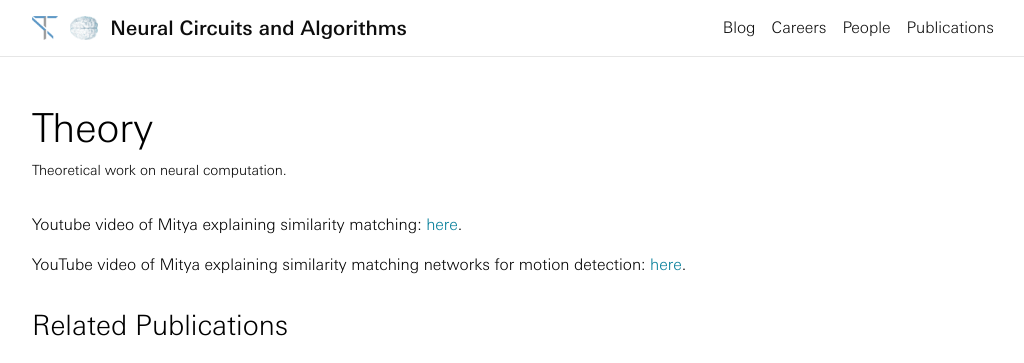
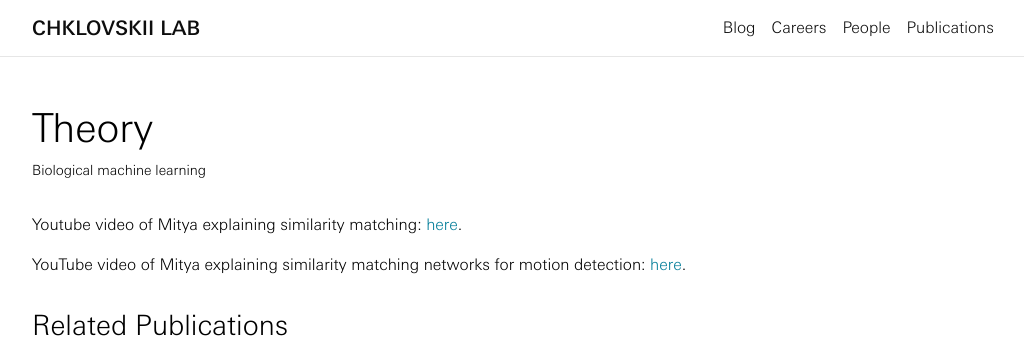
Before and after one commit to neural-circuits-and-algorithms/NCA-website, a Jekyll site: the page built from _projects/theory.md, in a window 1280 px wide, cut to the strip 0-363 px from the top of the page. Shown: the whole strip, without its empty margins (123-1147 px from the left). Built offline with Jekyll 4.4.1, drawn with Linux system fonts in a browser that asks for light colours; nearby versions of some CDN libraries; full-size pictures stand in for the smaller copies a plugin makes; comment, search, counter and statistics services are not loaded; a style sheet for code colours, icons or effects is not loaded.

Commit message:
feedback

```diff
--- a/_config.yml
+++ b/_config.yml
@@ -2,8 +2,8 @@
 # Site settings
 # -----------------------------------------------------------------------------
 
-title: Chklovskii Lab
-header_title: Neural Circuits and Algorithms
+title: Neural Circuits and Algorithms
+header_title: CHKLOVSKII LAB
 description: > # the ">" symbol means to ignore newlines until "footer_text:"
   Neural Circuits and Algorithms Group in the Center for Computational Neuroscience at the Flatiron Institute
 # footer_text: >
--- a/_includes/header.html
+++ b/_includes/header.html
@@ -4,12 +4,12 @@
       <!-- Nav Bar -->
       <nav id="navbar" class="navbar navbar-light navbar-expand-sm {% if site.navbar_fixed %}fixed-top{% else %}sticky-top{% endif %}">
         <div class="container">
-        <a class="navbar-link" href="https://www.simonsfoundation.org/flatiron/">
+        <!-- <a class="navbar-link" href="https://www.simonsfoundation.org/flatiron/">
           <img class="navbar-logo" src="/assets/img/fi-logo.png"/>
         </a>
         <a class="navbar-link" href="https://www.simonsfoundation.org/flatiron/center-for-computational-neuroscience/">
           <img class="navbar-logo" src="/assets/img/brain-logo.png"/>
-        </a>
+        </a> -->
         <a class="navbar-brand title font-weight-lighter" href="{{ site.baseurl | prepend: site.url }}/">
             {{ site.header_title }}
         </a>
@@ -68,7 +68,7 @@
               </li>
               {%- else %}
               <li class="nav-item {% if page.title == p.title %}active{% endif %}">
-                <a class="nav-link" href="{{ p.url | relative_url }}">{{ p.title }}
+                <a class="nav-link" href="{{ p.url | relative_url }}" {% if p.newtab %}target="_blank"{% endif %}>{{ p.title }}
                   {%- if page.title == p.title -%}
                   <span class="sr-only">(current)</span>
                   {%- endif -%}
--- a/_projects/theory.md
+++ b/_projects/theory.md
@@ -1,7 +1,7 @@
 ---
 layout: project-page
 title: Theory
-description: Theoretical work on neural computation.
+description: Biological machine learning
 img: assets/img/theory.png
 related-tag: Theory
 ---
```
Also changed, not shown: _pages/about.md (+1 -1 lines), _pages/careers.md (+1 -0 lines), _projects/connectomics.md (+1 -1 lines).
